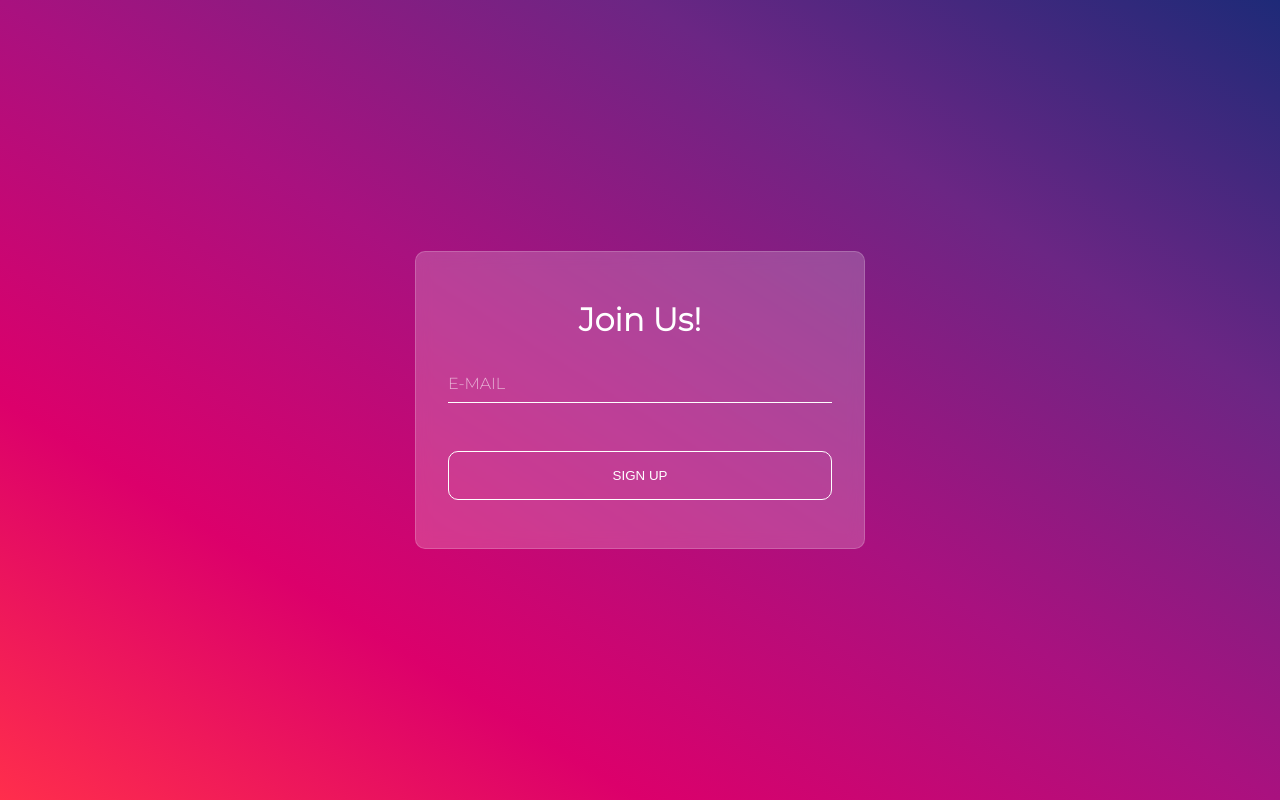
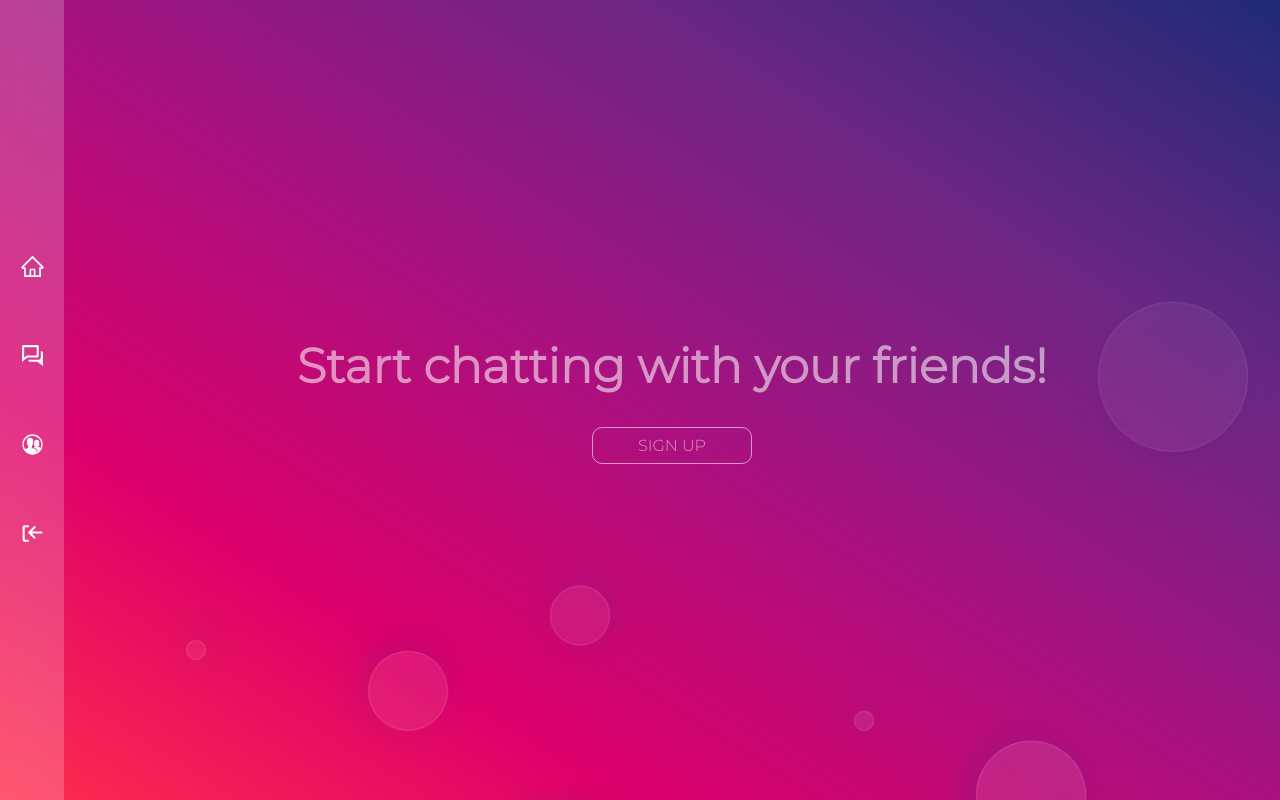
Before and after one commit to KarolinaObcowska/chat_app, a React (Create React App) app: page / in a window 1280 px wide. Built offline with nearby package versions, Linux system fonts and the light colour scheme.

Commit message:
fixed main page

```diff
--- a/src/App.js
+++ b/src/App.js
@@ -3,23 +3,12 @@ import { BrowserRouter } from 'react-router-dom';
 import React from 'react';
 import Routing from './routes/Routing';
 import Sidebar from './components/Sidebar';
-import useLocalStorage from './hooks/useLocalStorage';
-import Login from './components/Login';
 
 function App() {
-  const [data, setData] = useLocalStorage('email');
-
   return (
     <div className="App">
       <BrowserRouter>
-        {data ? (
-          <>
-            {' '}
-            <Sidebar />
-          </>
-        ) : (
-          <Login onEmailSubmit={setData} />
-        )}
+        <Sidebar />
         <Routing />
       </BrowserRouter>
     </div>
--- a/src/components/Login.js
+++ b/src/components/Login.js
@@ -1,6 +1,9 @@
+/* eslint-disable no-unused-vars */
 /* eslint-disable react/prop-types */
 import React, { useRef } from 'react';
+import { useNavigate } from 'react-router-dom';
 import styled from 'styled-components';
+import useLocalStorage from '../hooks/useLocalStorage';
 import PrimaryButton from './Buttons/PrimaryButton';
 
 const Wrapper = styled.section`
@@ -61,12 +64,15 @@ const Title = styled.h2`
   font-size: 2rem;
 `;
 
-const Login = ({ onEmailSubmit }) => {
+const Login = () => {
+  const [data, setData] = useLocalStorage('email');
   const emailRef = useRef();
+  const navigate = useNavigate();
 
   const handleSubmit = (e) => {
     e.preventDefault();
-    onEmailSubmit(emailRef.current.value);
+    setData(emailRef.current.value);
+    navigate('/contact');
   };
 
   return (
--- a/src/routes/Routing.js
+++ b/src/routes/Routing.js
@@ -13,7 +13,7 @@ import Conversation from '../components/Conversation';
 const Routing = () => {
   return (
     <Routes>
-      <Route path="/main" exact element={<Hero />} />
+      <Route path="/" exact element={<Hero />} />
       <Route path="/login" exact element={<Login />} />
       <Route path="*" exact element={<Page404 />} />
       <Route element={<ProtectedRoute />}>
```
Also changed, not shown: src/components/Loader.js (added).
